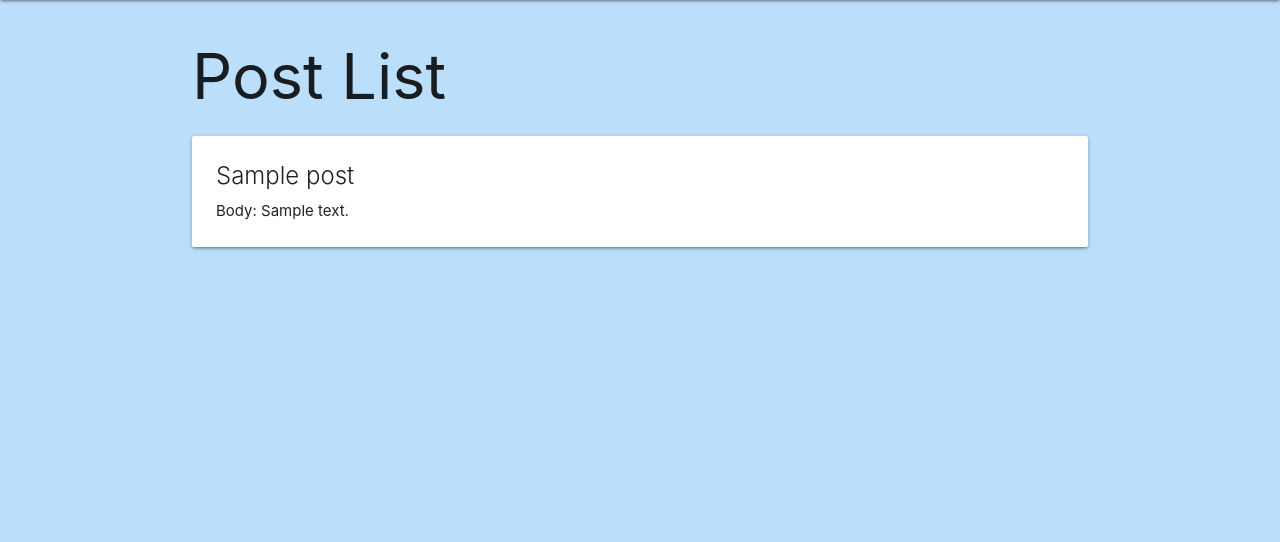
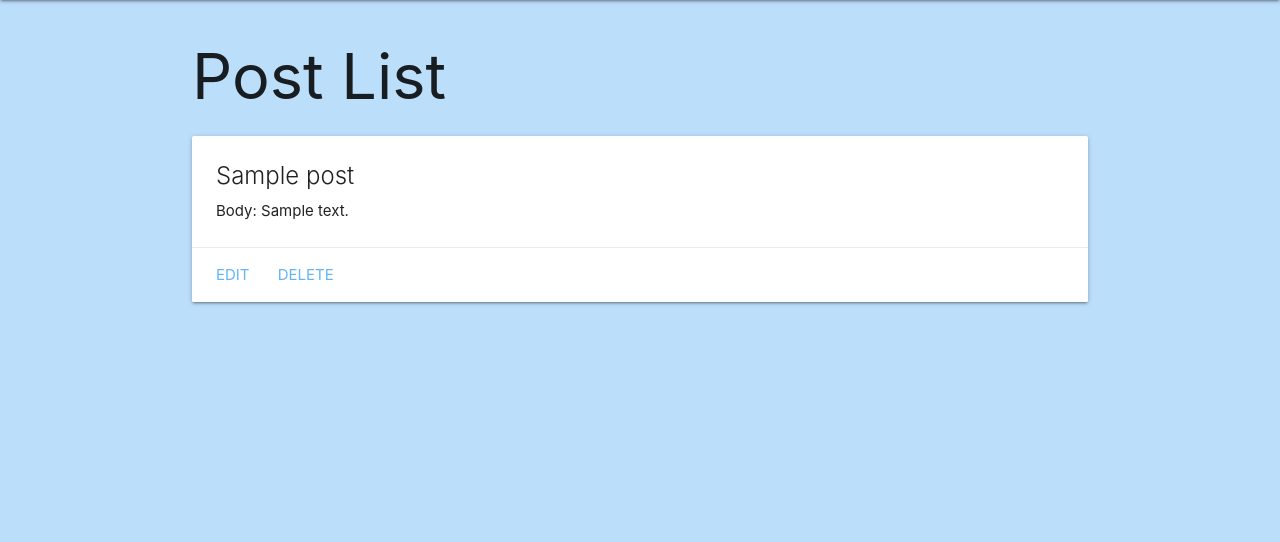
Before and after one commit to ShadowXG/Luminate, a Django app: page /posts/ in a window 1280 px wide. Shown: the part 64-606 px from the top of the page. Run offline with Django 4.2, Linux system fonts and the light colour scheme; tables that the repository leaves empty hold one stand-in row (values such as "Sample post").

Commit message:
updated post index page and updated delete and edit in views.py

```diff
--- a/main_app/templates/posts/index.html
+++ b/main_app/templates/posts/index.html
@@ -8,6 +8,10 @@
                 <span class="card-title">{{ post.title }}</span>
                 <p>Body: {{ post.body }}</p>
             </div>
+            <div class="card-action">
+                <a href="{% url 'posts_update' post.id %}" class="blue-text text-lighten-2">Edit</a>
+                <a href="{% url 'posts_delete' post.id %}" class="blue-text text-lighten-2">Delete</a>
+            </div>
         </div>
     {% endfor %}
 {% endblock %}
--- a/main_app/views.py
+++ b/main_app/views.py
@@ -24,6 +24,7 @@ class PostCreate(CreateView):
 class PostUpdate(UpdateView):
     model = Post
     fields = ['title', 'body']
+    success_url = '/posts/'
 
 class PostDelete(DeleteView):
     model = Post
```
